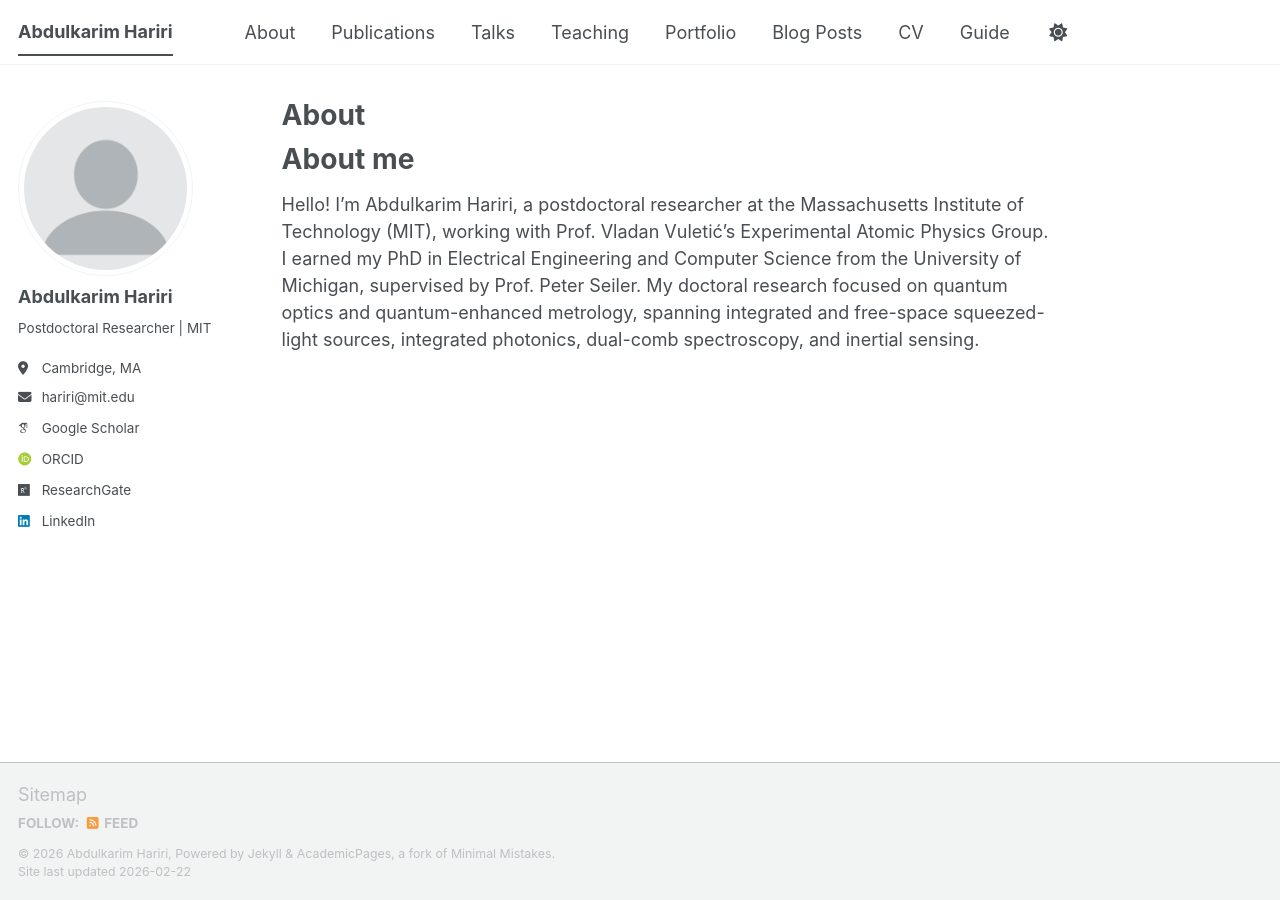
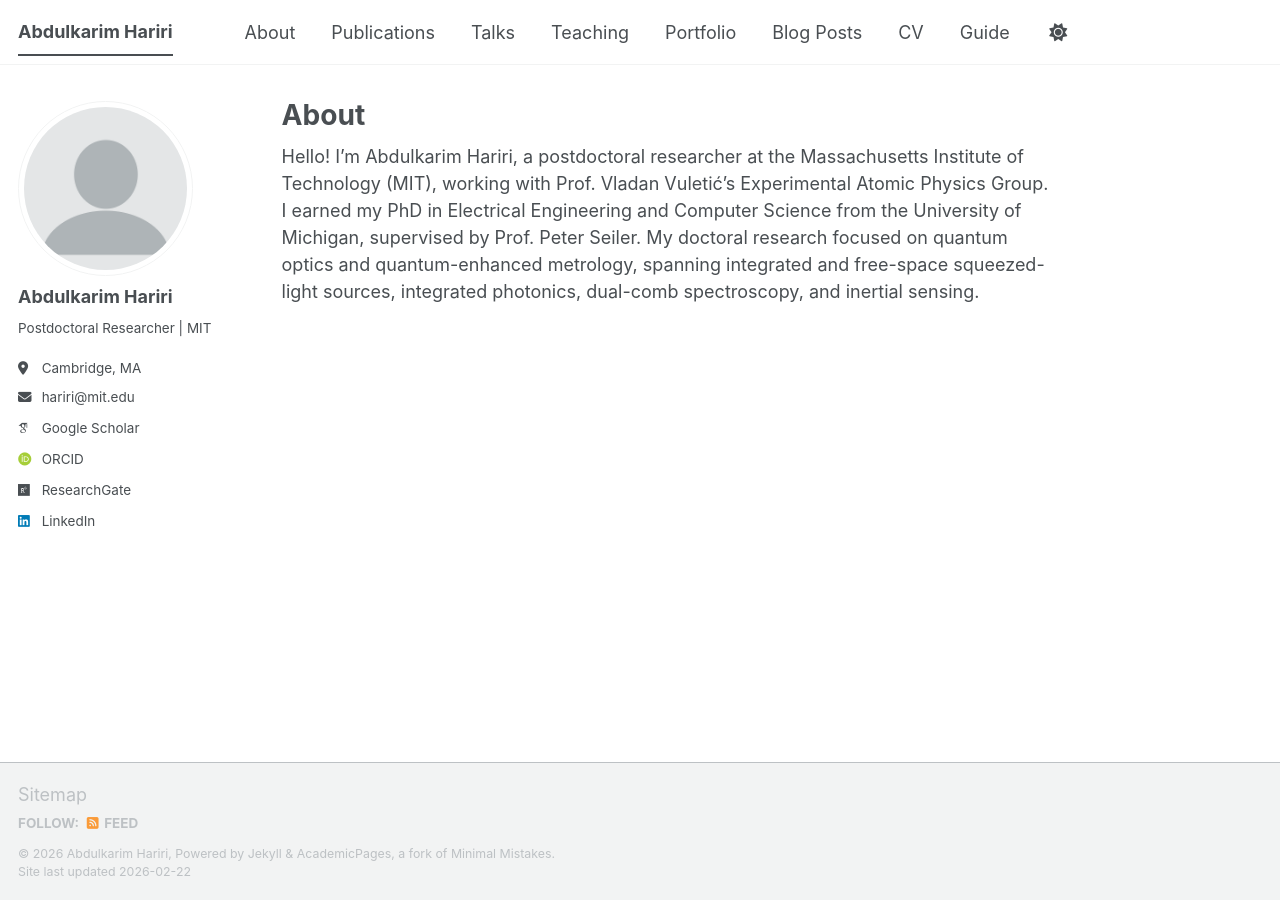
Before and after one commit to KareemHariri/KareemHariri.github.io, a Jekyll site: the page built from _pages/about.md, in a window 1280 px wide. Built offline with Jekyll 4.4.1, drawn with Linux system fonts in a browser that asks for light colours; some web fonts are replaced; a script bundle is joined from its source files by our own code; library files that are not in the unit come from our copies.

Commit message:
Update about.md

```diff
--- a/_pages/about.md
+++ b/_pages/about.md
@@ -1,11 +1,7 @@
 ---
+layout: single
+title: "About"
 permalink: /
-title: "About"
 author_profile: true
-redirect_from:
-  - /about/
-  - /about.html
 ---
-
-# About me
 Hello! I’m Abdulkarim Hariri, a postdoctoral researcher at the Massachusetts Institute of Technology (MIT), working with Prof. Vladan Vuletić’s Experimental Atomic Physics Group. I earned my PhD in Electrical Engineering and Computer Science from the University of Michigan, supervised by Prof. Peter Seiler. My doctoral research focused on quantum optics and quantum-enhanced metrology, spanning integrated and free-space squeezed-light sources, integrated photonics, dual-comb spectroscopy, and inertial sensing.
```
